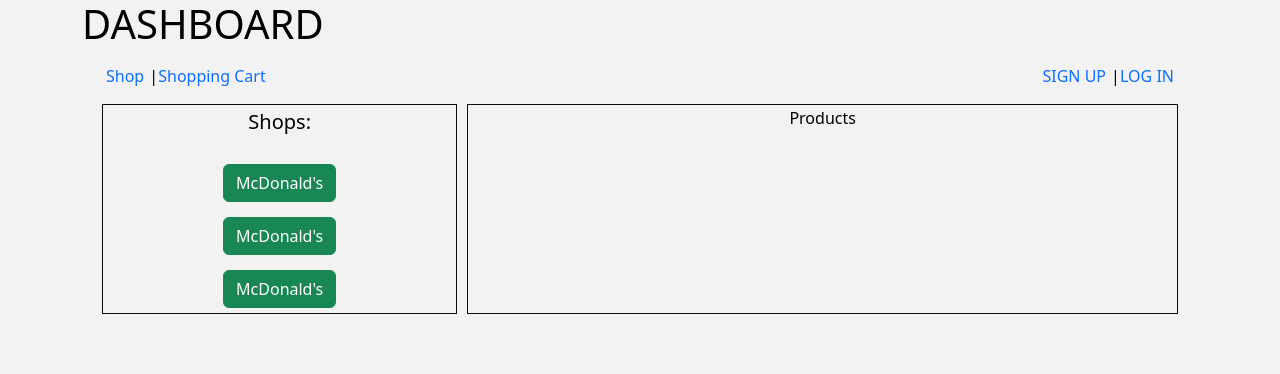
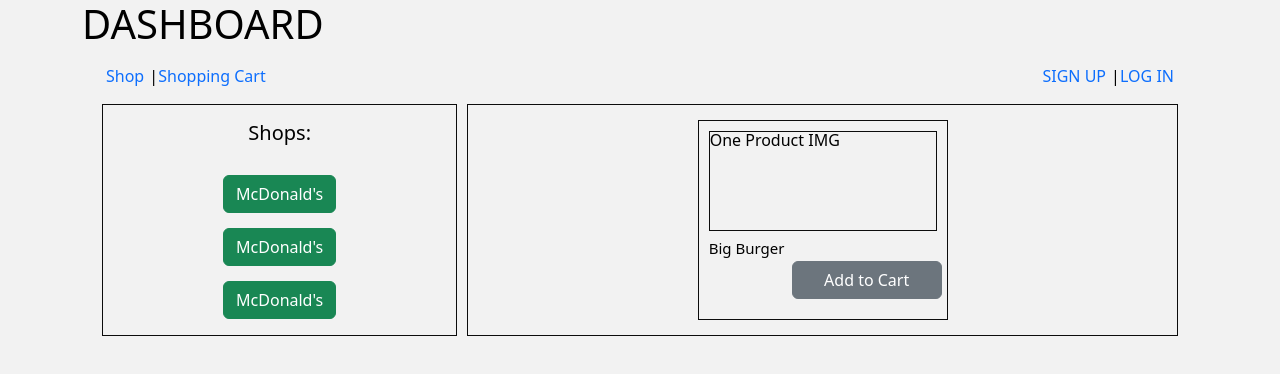
Before and after one commit to Yivgha/web-shop, a React (Create React App) app: page / in a window 1280 px wide. Shown: the top 374 px of the page. Built offline with nearby package versions, Linux system fonts and the light colour scheme.

Commit message:
one product base

```diff
--- a/src/components/Cart/Cart.jsx
+++ b/src/components/Cart/Cart.jsx
@@ -1,4 +1,5 @@
-import React, {useState} from 'react';
+import React, { useState } from 'react';
+import CartProduct from '../Products/CartProduct';
 
 const Cart = () => {
 
@@ -31,12 +32,14 @@
         </form>
       </div>
       <div className="cart-right">
-        <div className='cart-products'>Products</div>
+        <div className='cart-products'>
+          <CartProduct />
+        </div>
         <div className='cart-sum'>
           <div className='total-price'>Total Price: 000</div>
           <div className='cart-submit'>
             <div className='captcha'>CAPTCHA</div>
-            <button type="submit" class="btn btn-primary cart-btn">Submit</button>
+            <button type="submit" className="btn btn-primary cart-btn">Submit</button>
           </div>
         </div>
 
--- a/src/components/Home/Home.jsx
+++ b/src/components/Home/Home.jsx
@@ -8,7 +8,7 @@
         <div className="container">
             <h1>DASHBOARD</h1>
             <Navbar />
-<Outlet/>
+            <Outlet/>
         </div>
     )
 }
--- /dev/null
+++ b/src/components/Products/CartProduct.jsx
@@ -0,0 +1,18 @@
+import React from 'react';
+
+ const CartProduct = () => {
+  return (
+      <div className='cart-product-container'>
+          <div className='cart-img-block'>IMG</div>
+          <div className='cart-description-block'>
+              <div className='cart-description-info'>
+                  <p>Name</p>
+                  <p>Price: 800</p>
+              </div>
+              <div className='cart-counter'>Counter</div>
+          </div>
+      </div>
+  )
+}
+
+export default CartProduct;
--- /dev/null
+++ b/src/components/Products/ShopProduct.jsx
@@ -0,0 +1,17 @@
+import React from "react";
+
+
+const ShopProduct = () => {
+
+    return (
+        <div className='product-container'>
+            <div className="one-product">
+                <div className="one-product-img">One Product IMG</div>
+                <p className="one-product-title">Big Burger</p>
+                <button type="button" className="btn btn-secondary shop-btn">Add to Cart</button>
+            </div>
+        </div>
+    )
+}
+
+export default ShopProduct;
--- a/src/components/Shop/Shop.jsx
+++ b/src/components/Shop/Shop.jsx
@@ -1,4 +1,5 @@
 import React from 'react';
+import ShopProduct from "../Products/ShopProduct";
 
 const Shop = () => {
   return (
@@ -7,21 +8,21 @@
         <h2 className='shop-title'>Shops:</h2>
         <ul>
           <li className='shop-list-item'>
-            <button type="button" class="btn btn-success">
+            <button type="button" className="btn btn-success">
               <a href="/" className='shop-item-name'>
                 McDonald's
               </a>
             </button>
           </li>
           <li className='shop-list-item'>
-            <button type="button" class="btn btn-success">
+            <button type="button" className="btn btn-success">
               <a href="/" className='shop-item-name'>
                 McDonald's
               </a>
             </button>
           </li>
           <li className='shop-list-item'>
-            <button type="button" class="btn btn-success">
+            <button type="button" className="btn btn-success">
               <a href="/" className='shop-item-name'>
                 McDonald's
               </a>
@@ -31,7 +32,9 @@
       </div>
 
 
-        <div className='right-side'>Products</div>
+      <div className='right-side'>
+        <ShopProduct />
+        </div>
 
     </div>
   )
--- a/src/scss/components/_products.scss
+++ b/src/scss/components/_products.scss
@@ -1,3 +1,70 @@
-.product-container{
-    margin-top: 30px;
+.product-container {
+   padding: 10px 20px;
 }
+
+//SHOP PRODUCT
+.one-product{
+    border: 1px solid var(--black-border-color);
+    width: 250px;
+    height: 200px;
+    padding: 10px;
+    display: flex;
+    flex-direction: column;
+    position: relative;
+}
+
+.one-product-img{
+    width: 100%;
+    height: 100px;
+    margin-bottom: 10px;
+    border: 1px solid var(--black-border-color);
+align-self: center;
+}
+
+.one-product-title{
+    font-size: 15px;
+    align-self: left;
+    margin-bottom: 5px;
+}
+
+.shop-btn{
+    width: 150px;
+    display: flex;
+    align-items: center;
+    justify-content: center;
+    position: absolute;
+    right: 5px;
+    bottom: 20px;
+}
+
+//CART PRODUCT
+
+.cart-product-container{
+    padding: 10px 5px 20px 5px;
+    display: grid;
+    grid-template-columns: 2fr 1fr;
+    column-gap: 35px;
+}
+
+.cart-img-block{
+    border: 1px solid var(--black-border-color);
+    width: 300px;
+    height: 200px;
+}
+.cart-description-block{
+    display: flex;
+    flex-direction: column;
+    justify-content: space-evenly;
+    padding-bottom: 15px;
+}
+.cart-description-info{
+    display: flex;
+    flex-direction: column;
+    align-items: center;
+    justify-content: center;
+}
+.cart-counter{
+    width: 100%;
+    height: 30px;
+    border: 1px solid var(--black-border-color);
+}
--- a/src/scss/main.css
+++ b/src/scss/main.css
@@ -53,7 +53,75 @@
 }
 
 .product-container {
-  margin-top: 30px;
+  padding: 10px 20px;
+}
+
+.one-product {
+  border: 1px solid var(--black-border-color);
+  width: 250px;
+  height: 200px;
+  padding: 10px;
+  display: flex;
+  flex-direction: column;
+  position: relative;
+}
+
+.one-product-img {
+  width: 100%;
+  height: 100px;
+  margin-bottom: 10px;
+  border: 1px solid var(--black-border-color);
+  align-self: center;
+}
+
+.one-product-title {
+  font-size: 15px;
+  align-self: left;
+  margin-bottom: 5px;
+}
+
+.shop-btn {
+  width: 150px;
+  display: flex;
+  align-items: center;
+  justify-content: center;
+  position: absolute;
+  right: 5px;
+  bottom: 20px;
+}
+
+.cart-product-container {
+  padding: 10px 5px 20px 5px;
+  display: grid;
+  grid-template-columns: 2fr 1fr;
+  -moz-column-gap: 35px;
+       column-gap: 35px;
+}
+
+.cart-img-block {
+  border: 1px solid var(--black-border-color);
+  width: 300px;
+  height: 200px;
+}
+
+.cart-description-block {
+  display: flex;
+  flex-direction: column;
+  justify-content: space-evenly;
+  padding-bottom: 15px;
+}
+
+.cart-description-info {
+  display: flex;
+  flex-direction: column;
+  align-items: center;
+  justify-content: center;
+}
+
+.cart-counter {
+  width: 100%;
+  height: 30px;
+  border: 1px solid var(--black-border-color);
 }
 
 .flex-nav {
```
Also changed, not shown: src/components/Products/Products.jsx (deleted, +0 -15 lines), 1 other file (tests, documents, lock files or other folders).
